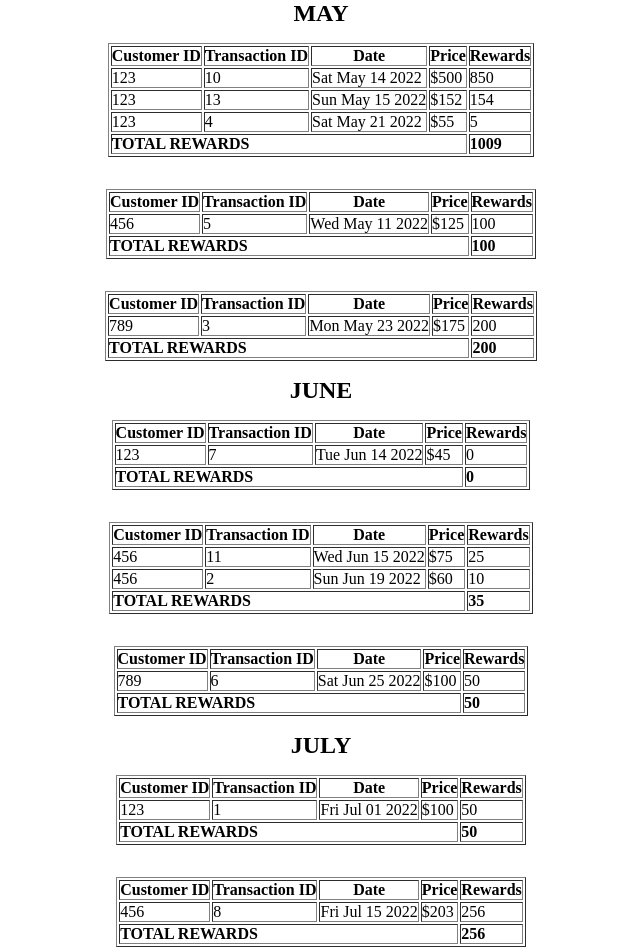
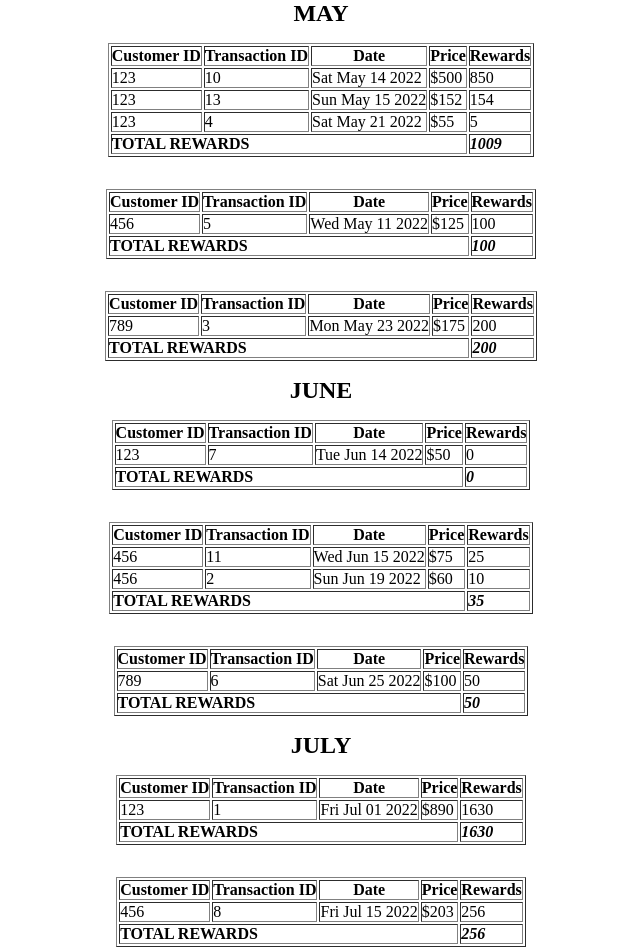
Before and after one commit to jipark92/charter-oa, a React (Create React App) app: page / in a window 1280 px wide. Shown: the top 952 px of the page, without its empty margins (319-959 px from the left). Built offline with nearby package versions, Linux system fonts and the light colour scheme.

Commit message:
cleanup,finish

```diff
--- a/src/components/JulyMonthTable.js
+++ b/src/components/JulyMonthTable.js
@@ -31,7 +31,7 @@ export default function JulyMonthTable({ sortedJulyTable, calculateJulyTotalRewa
                     })}
                     <tr>
                         <td colSpan="4"><b>TOTAL REWARDS</b></td>
-                        <td><b>{calculateJulyTotalRewards(123)}</b></td>
+                        <td><b><i>{calculateJulyTotalRewards(123)}</i></b></td>
                     </tr>
                 </tbody>
             </table>
@@ -63,7 +63,7 @@ export default function JulyMonthTable({ sortedJulyTable, calculateJulyTotalRewa
                     })}
                     <tr>
                         <td colSpan="4"><b>TOTAL REWARDS</b></td>
-                        <td><b>{calculateJulyTotalRewards(456)}</b></td>
+                        <td><b><i>{calculateJulyTotalRewards(456)}</i></b></td>
                     </tr>
                 </tbody>
             </table>
@@ -95,7 +95,7 @@ export default function JulyMonthTable({ sortedJulyTable, calculateJulyTotalRewa
                     })}
                     <tr>
                         <td colSpan="4"><b>TOTAL REWARDS</b></td>
-                        <td><b>{calculateJulyTotalRewards(789)}</b></td>
+                        <td><b><i>{calculateJulyTotalRewards(789)}</i></b></td>
                     </tr>
                 </tbody>
             </table>
--- a/src/components/JuneMonthTable.js
+++ b/src/components/JuneMonthTable.js
@@ -31,7 +31,7 @@ export default function JuneMonthTable({ sortedJuneTable, calculateJuneTotalRewa
                     })}
                     <tr>
                         <td colSpan="4"><b>TOTAL REWARDS</b></td>
-                        <td><b>{calculateJuneTotalRewards(123)}</b></td>
+                        <td><b><i>{calculateJuneTotalRewards(123)}</i></b></td>
                     </tr>
                 </tbody>
             </table>
@@ -63,7 +63,7 @@ export default function JuneMonthTable({ sortedJuneTable, calculateJuneTotalRewa
                     })}
                     <tr>
                         <td colSpan="4"><b>TOTAL REWARDS</b></td>
-                        <td><b>{calculateJuneTotalRewards(456)}</b></td>
+                        <td><b><i>{calculateJuneTotalRewards(456)}</i></b></td>
                     </tr>
                 </tbody>
             </table>
@@ -95,7 +95,7 @@ export default function JuneMonthTable({ sortedJuneTable, calculateJuneTotalRewa
                     })}
                     <tr>
                         <td colSpan="4"><b>TOTAL REWARDS</b></td>
-                        <td><b>{calculateJuneTotalRewards(789)}</b></td>
+                        <td><b><i>{calculateJuneTotalRewards(789)}</i></b></td>
                     </tr>
                 </tbody>
             </table>
--- a/src/components/MayMonthTable.js
+++ b/src/components/MayMonthTable.js
@@ -31,7 +31,7 @@ export default function MayMonthTable({ sortedMayTable, calculateMayTotalRewards
                     })}
                     <tr>
                         <td colSpan="4"><b>TOTAL REWARDS</b></td>
-                        <td><b>{calculateMayTotalRewards(123)}</b></td>
+                        <td><b><i>{calculateMayTotalRewards(123)}</i></b></td>
                     </tr>
                 </tbody>
             </table>
@@ -63,7 +63,7 @@ export default function MayMonthTable({ sortedMayTable, calculateMayTotalRewards
                     })}
                     <tr>
                         <td colSpan="4"><b>TOTAL REWARDS</b></td>
-                        <td><b>{calculateMayTotalRewards(456)}</b></td>
+                        <td><b><i>{calculateMayTotalRewards(456)}</i></b></td>
                     </tr>
                 </tbody>
             </table>
@@ -95,7 +95,7 @@ export default function MayMonthTable({ sortedMayTable, calculateMayTotalRewards
                     })}
                     <tr>
                         <td colSpan="4"><b>TOTAL REWARDS</b></td>
-                        <td><b>{calculateMayTotalRewards(789)}</b></td>
+                        <td><b><i>{calculateMayTotalRewards(789)}</i></b></td>
                     </tr>
                 </tbody>
             </table>
--- a/src/mockdata/transactionMockData.js
+++ b/src/mockdata/transactionMockData.js
@@ -15,8 +15,8 @@ const transactionMockData = [
     {
         transactionID: 1,
         customerID: 123,
-        price: 100,
-        rewardPoints: calculateRewardPoints(100),
+        price: 890,
+        rewardPoints: calculateRewardPoints(890),
         purchasedDate: new Date("July 01, 22 ").toDateString(),
     },
     {
@@ -58,8 +58,8 @@ const transactionMockData = [
     {
         transactionID: 7,
         customerID: 123,
-        price: 45,
-        rewardPoints: calculateRewardPoints(45),
+        price: 50,
+        rewardPoints: calculateRewardPoints(50),
         purchasedDate: new Date("June 14, 22 ").toDateString(),
     },
     {
```
